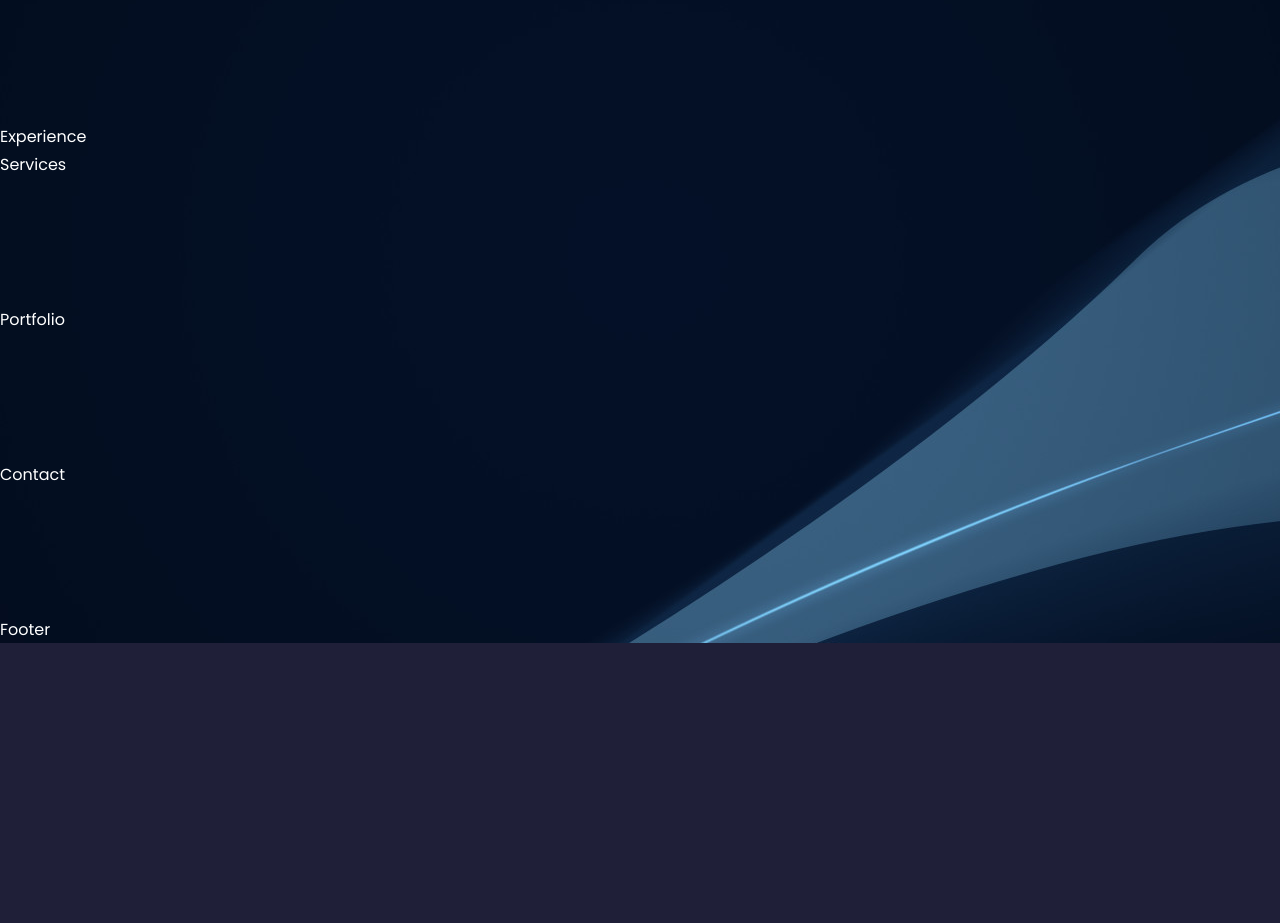
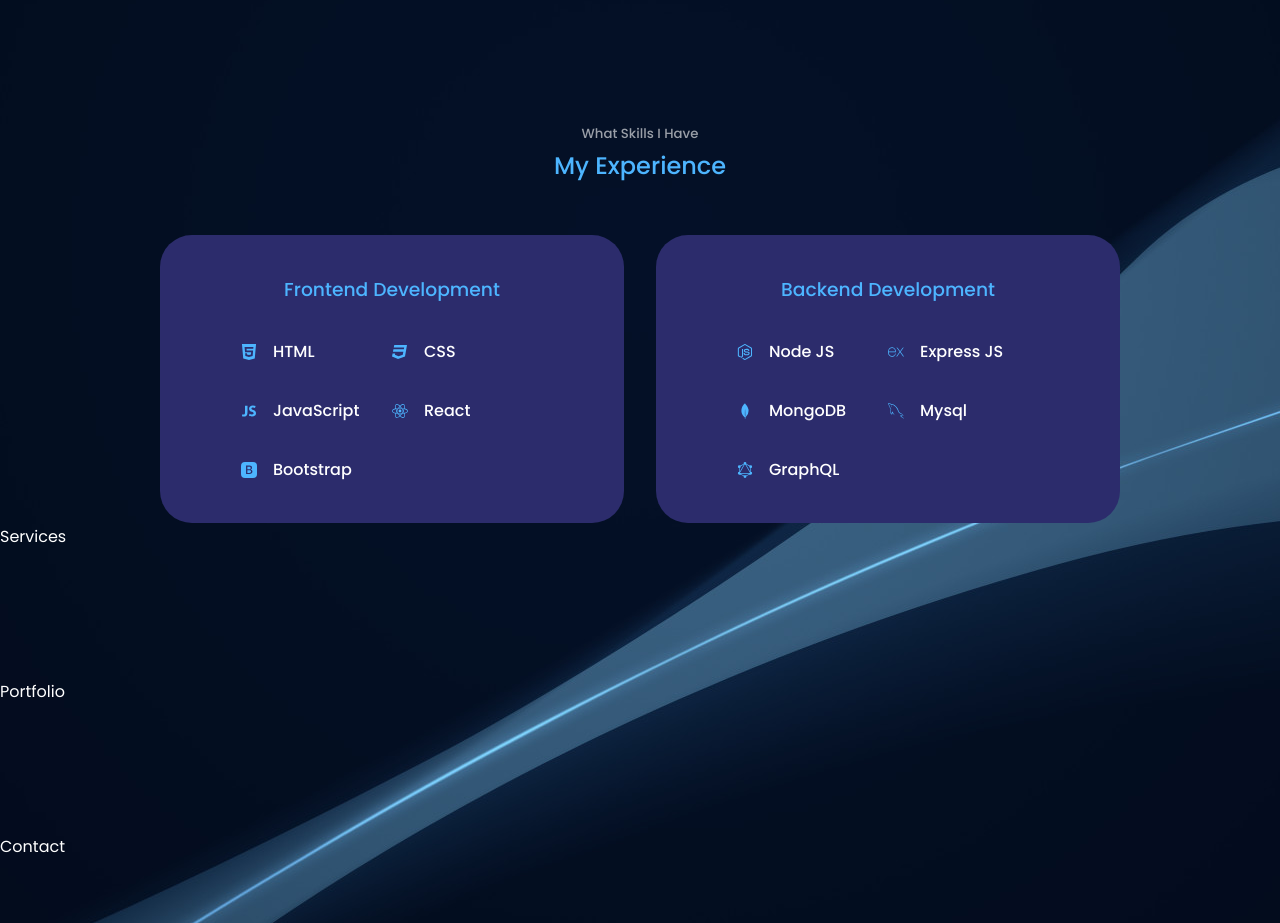
Before and after one commit to Kristixxg/react-portfolio, a React (Create React App) app: page / in a window 1280 px wide. Shown: the part 1380-2303 px from the top of the page. Before the commit the page ends 2023 px from the top, so only its background shows below. Built offline with nearby package versions, Linux system fonts and the light colour scheme.

Commit message:
add experience section

```diff
--- a/src/components/experience/Experience.jsx
+++ b/src/components/experience/Experience.jsx
@@ -1,9 +1,89 @@
 import React from "react";
 import './experience.css';
+import {ImHtmlFive} from 'react-icons/im';
+import {FaCss3}  from 'react-icons/fa';
+import {IoLogoJavascript} from 'react-icons/io';
+import {FaReact} from 'react-icons/fa';
+import {BsBootstrapFill} from 'react-icons/bs';
+
+import {GrNode} from 'react-icons/gr';
+import {SiExpress} from 'react-icons/si';
+import {SiMongodb} from  'react-icons/si';
+import {GrMysql}  from 'react-icons/gr';
+import {SiGraphql} from 'react-icons/si';
+
 
 const Experience = () => {
     return (
-        <section id="experience">Experience</section>
+        <section id="experience">
+            <h5>What Skills I Have</h5>
+            <h2>My Experience</h2>
+
+            <div className="container experience__container">
+                <div className="experience__frontend">
+                    <h3>Frontend Development</h3>
+                    <div className="experience__content">
+                        <article className="experience__details">
+                            <ImHtmlFive className="experience__details-icon"/>
+                            <h4>HTML</h4>
+                        </article>
+
+                        <article className="experience__details">
+                            <FaCss3 className="experience__details-icon"/>
+                            <h4>CSS</h4>
+                        </article>
+
+                        <article className="experience__details">
+                            <IoLogoJavascript className="experience__details-icon"/>
+                            <h4>JavaScript</h4>
+                        </article>
+
+                        <article className="experience__details">
+                            <FaReact className="experience__details-icon"/>
+                            <h4>React</h4>
+                        </article>
+
+                        <article className="experience__details">
+                            <BsBootstrapFill className="experience__details-icon"/>
+                            <h4>Bootstrap</h4>
+                        </article>
+                    </div>
+                </div>
+
+                <div className="experience__backend">
+                    <h3>Backend Development</h3>
+                    <div className="experience__content">
+
+                        <article className="experience__details">
+                            <GrNode className="experience__details-icon"/>
+                            <h4>Node JS</h4>
+                        </article>
+
+                        <article className="experience__details">
+                            <SiExpress className="experience__details-icon"/>
+                            <h4>Express JS</h4>
+                        </article>
+
+                        <article className="experience__details">
+                            <SiMongodb className="experience__details-icon"/>
+                            <h4>MongoDB</h4>
+                        </article>
+
+                        <article className="experience__details">
+                            <GrMysql className="experience__details-icon"/>
+                            <h4>Mysql</h4>
+                        </article>
+
+                        <article className="experience__details">
+                            <SiGraphql className="experience__details-icon"/>
+                            <h4>GraphQL</h4>
+                        </article>
+
+                    </div>
+                </div>
+
+            </div>
+        </section>
     )
 }
 
--- a/src/components/experience/experience.css
+++ b/src/components/experience/experience.css
@@ -0,0 +1,71 @@
+.experience__container {
+    display: grid;
+    grid-template-columns: 1fr 1fr;
+    gap: 2rem;
+}
+
+.experience__container > div {
+    background-color: var(--color-bg-variant);
+    padding: 2.4rem 5rem;
+    border-radius: 2rem;
+    border: 1px solid transparent;
+    transition: var(--transition);
+}
+
+.experience__container > div:hover {
+    background: transparent;
+    border: 1.5px solid;
+    border-color: var(--color-bg-variant);
+    cursor: default;
+}
+
+.experience__container > div h3 {
+    text-align: center;
+    margin-bottom: 2rem;
+    color: var(--color-primary);
+}
+
+.experience__content {
+    display: grid;
+    grid-template-columns: 1fr 1fr;
+    row-gap: 2rem;
+}
+
+.experience__details {
+    display: flex;
+    gap: 1rem;
+}
+
+.experience__details-icon {
+    margin-top: 6px;
+    color: var(--color-primary);
+}
+
+/* media queries medium */
+
+@media screen and (max-width: 1024px) {
+    .experience__container {
+        grid-template-columns: 1fr;
+    }
+
+    .experience__container > div {
+        width: 80%;
+        padding: 2rem;
+        margin: 0 auto;
+    }
+
+    .experience__content {
+        padding: 1rem;
+    }
+}
+
+@media screen and (max-width: 600px) {
+    .experience__container {
+        gap: 1rem;
+    }
+
+    .experience__container > div {
+        width: 100%;
+        padding: 2rem 1rem;
+    }
+}
--- a/src/index.css
+++ b/src/index.css
@@ -121,7 +121,6 @@ img {
 
   section {
     margin-top: 6rem;
-    height: 100vh;
   }
 }
 
```
